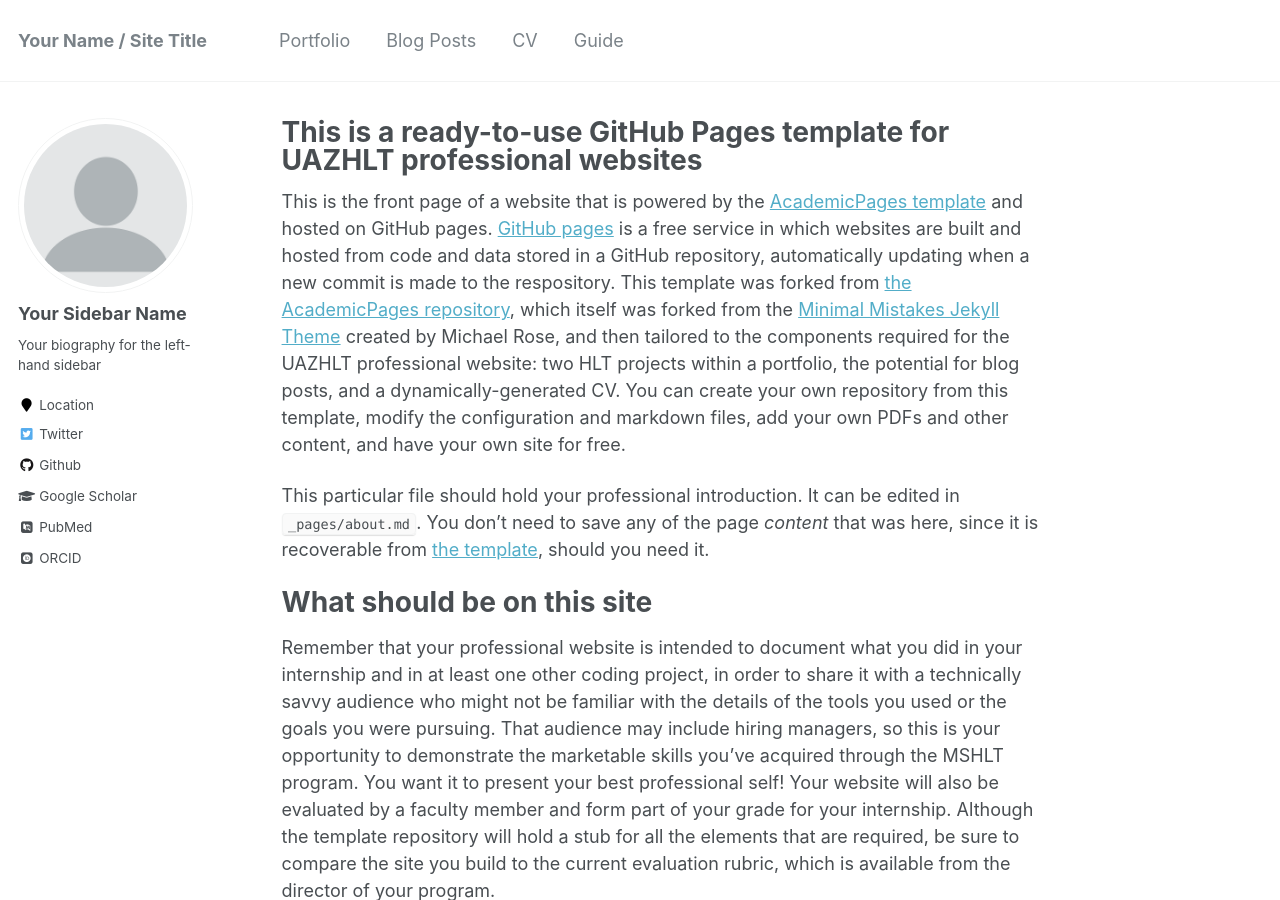
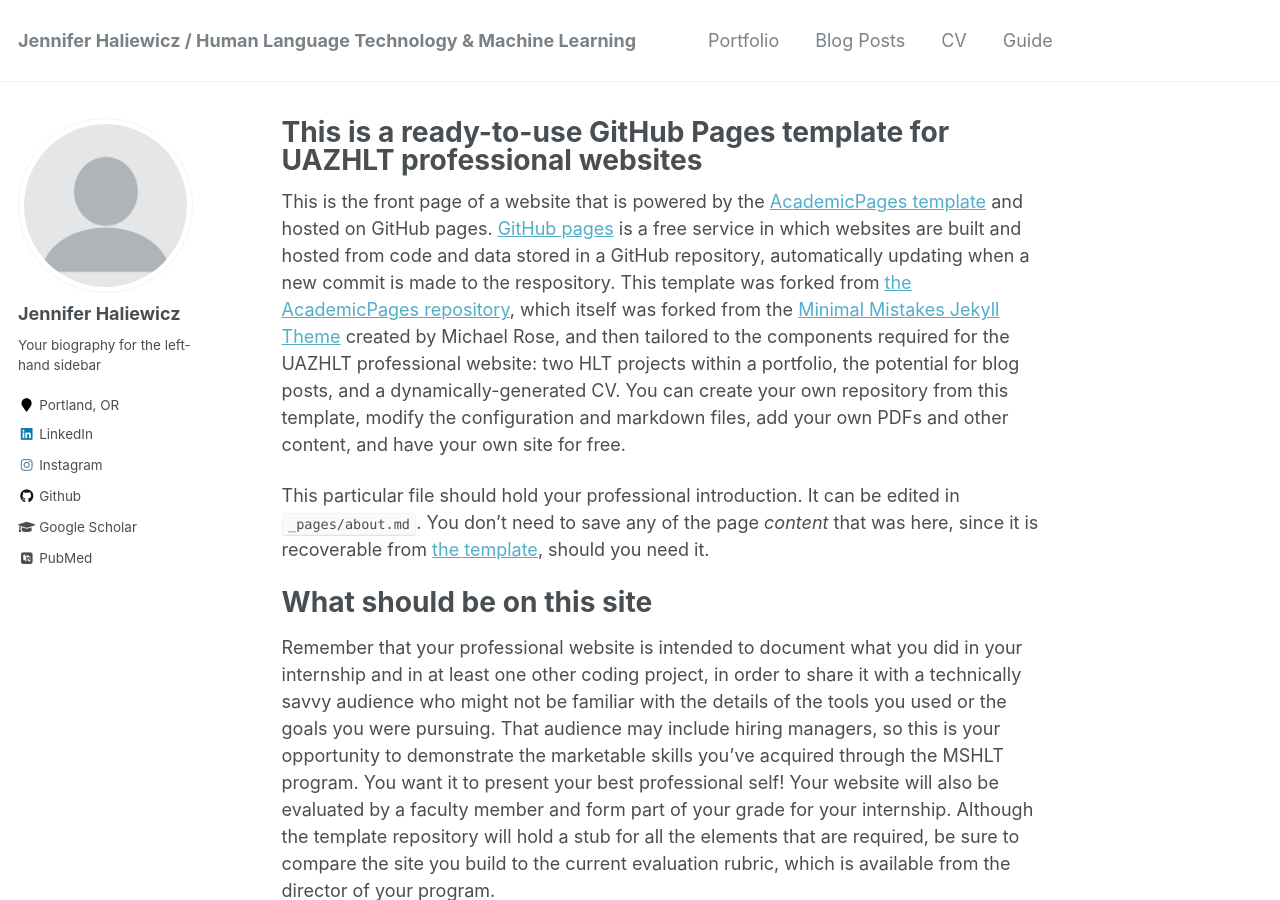
Before and after one commit to rofljen/HLTProfessionalSite, a Jekyll site: the page built from _pages/about.md, in a window 1280 px wide and 900 px high. Built offline with Jekyll 4.4.1, drawn with Linux system fonts in a browser that asks for light colours; some web fonts are replaced; some of the changed text lies outside the part shown.

Commit message:
Update _config.yml

```diff
--- a/_config.yml
+++ b/_config.yml
@@ -7,13 +7,13 @@
 
 # Site Settings
 locale                   : "en-US"
-title                    : "Your Name / Site Title"
+title                    : "Jennifer Haliewicz / Human Language Technology & Machine Learning"
 title_separator          : "-"
-name                     : &name "Your Name"
-description              : &description "personal description"
-url                      : https://yourGHusername.github.io # the base hostname & protocol for your site e.g. "https://mmistakes.github.io"
+name                     : &name "Jennifer Haliewicz"
+description              : &description "Masters student in Human Language Technology."
+url                      : https://rofljen.github.io/HLTProfessionalSite # the base hostname & protocol for your site e.g. "https://mmistakes.github.io"
 baseurl                  : "" # the subpath of your site, e.g. "/blog"
-repository               : "yourGHusername/yourGHusername.github.io"
+repository               : "rofljen/rofljen.github.io/HLTProfessionalSite"
 teaser                   :  # filename of teaser fallback teaser image placed in /images/, .e.g. "500x300.png"
 breadcrumbs              : false # true, false (default)
 words_per_minute         : 160
@@ -80,10 +80,10 @@
 
 # Site Author
 author:
-  name             : "Your Sidebar Name"
+  name             : "Jennifer Haliewicz"
   avatar           : "profile.png"
   bio              : "Your biography for the left-hand sidebar"
-  location         : "Location"
+  location         : "Portland, OR"
   employer         :
   pubmed           : "https://www.ncbi.nlm.nih.gov/pubmed/?term=john+snow"
   googlescholar    : "http://yourfullgooglescholarurl.com"
@@ -96,20 +96,20 @@
   flickr           :
   facebook         :
   foursquare       :
-  github           : "yourGHusername"
+  github           : "rofljen"
   google_plus      :
   keybase          :
-  instagram        :
-  impactstory      : #"https://profiles.impactstory.org/u/xxxx-xxxx-xxxx-xxxx"
+  instagram        : "rofljen"
+  impactstory      :
   lastfm           :
-  linkedin         :
-  orcid            : "http://orcid.org/yourorcidurl"
+  linkedin         : "https://www.linkedin.com/in/jhaliewicz"
+  orcid            :
   pinterest        :
   soundcloud       :
   stackoverflow    : # http://stackoverflow.com/users/123456/username
   steam            :
   tumblr           :
-  twitter          : "replacethistwitterhandle"
+  twitter          :
   vine             :
   weibo            :
   xing             :
```
